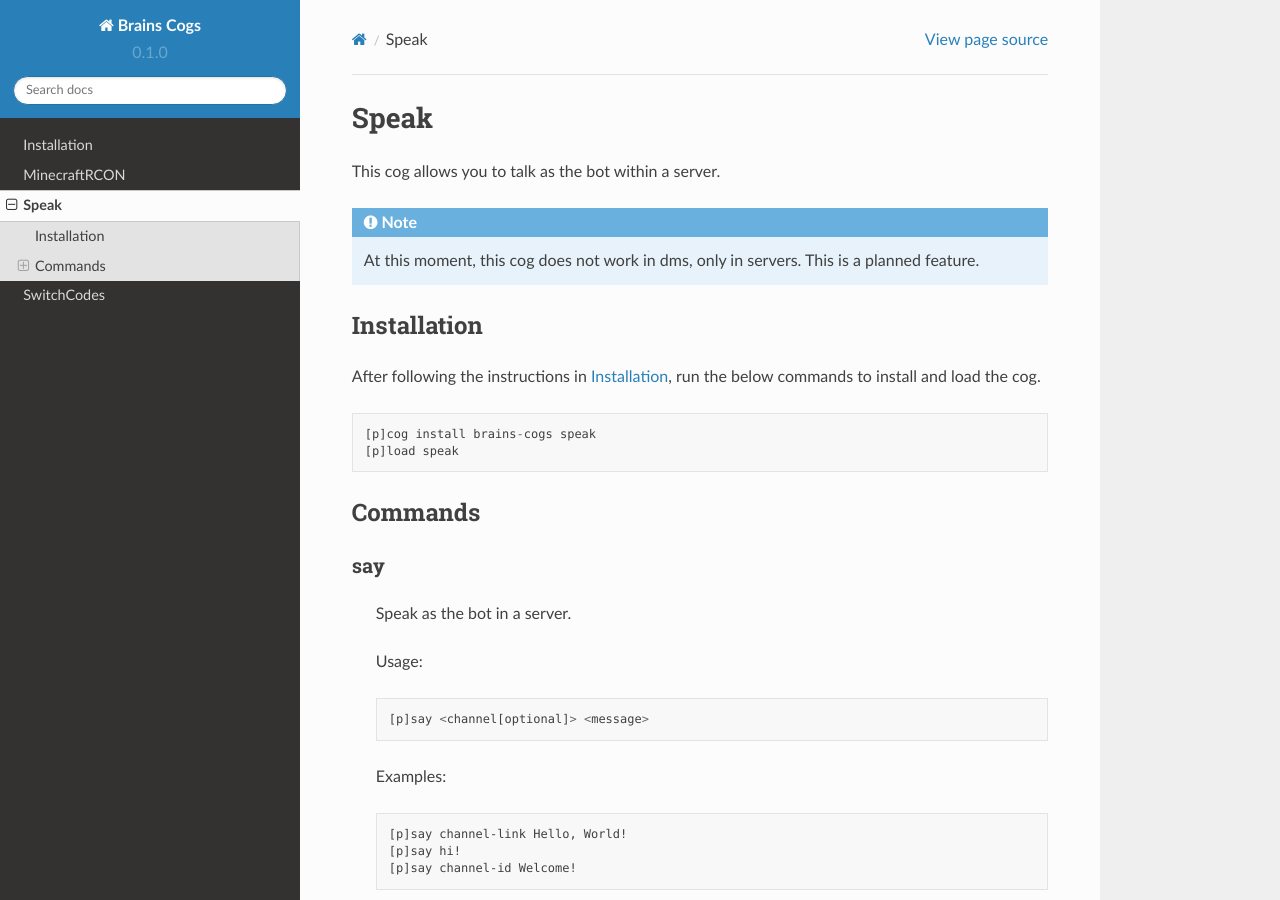
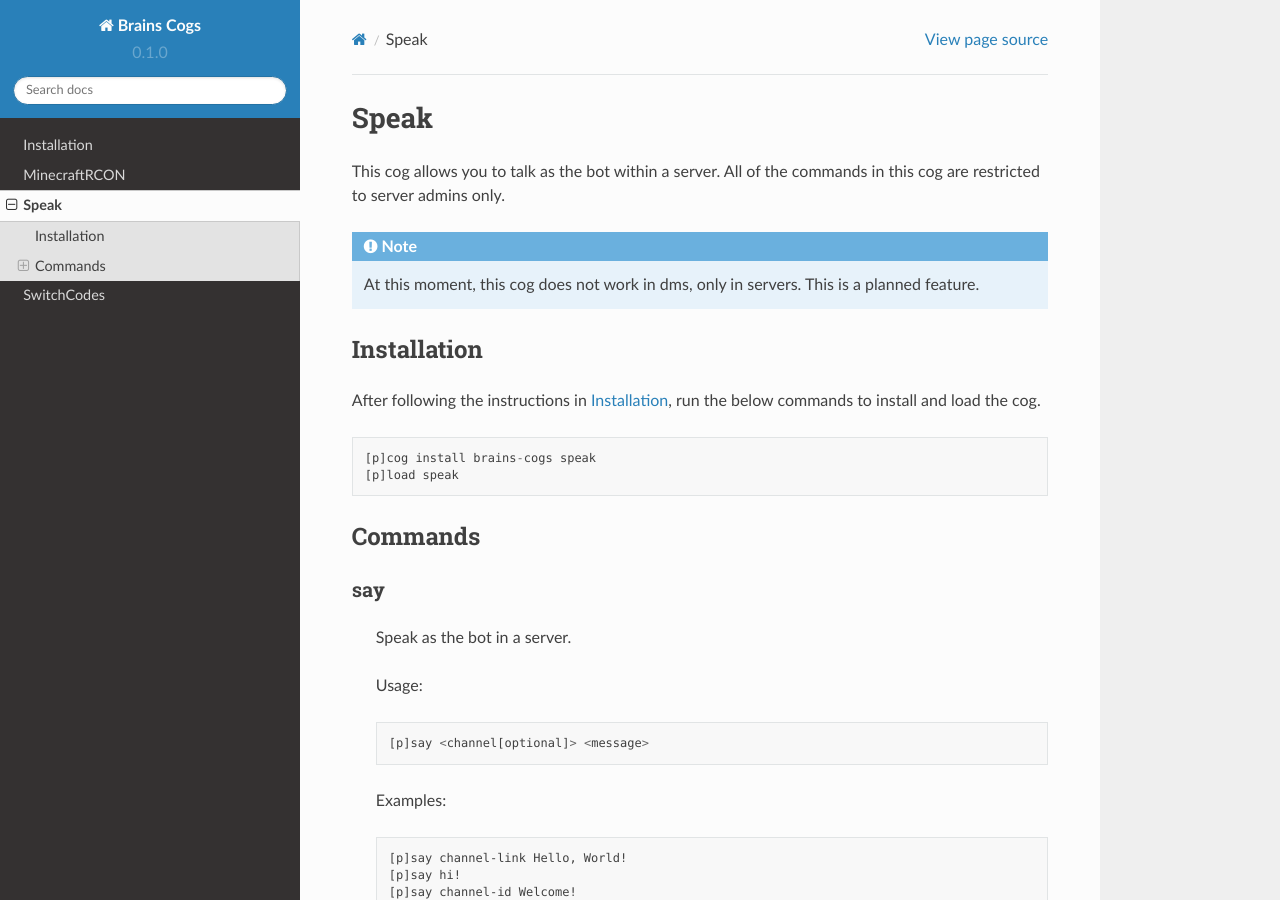
Before and after one commit to jscarfo11/BrainsCogs, a Sphinx documentation site: the page built from docs/source/Speak.rst, in a window 1280 px wide and 900 px high. Built offline with Sphinx 7.4.7 and the Read the Docs theme 2.0.0, drawn with Linux system fonts in a browser that asks for light colours; pages that are not in the unit, such as notebooks, are missing from menus.

Commit message:
Add mentions of command restrictions in Speak.rst

```diff
--- a/docs/source/Speak.rst
+++ b/docs/source/Speak.rst
@@ -2,7 +2,7 @@
 Speak
 ================
 
-This cog allows you to talk as the bot within a server.
+This cog allows you to talk as the bot within a server. All of the commands in this cog are restricted to server admins only.
 
 .. note::
 
```
